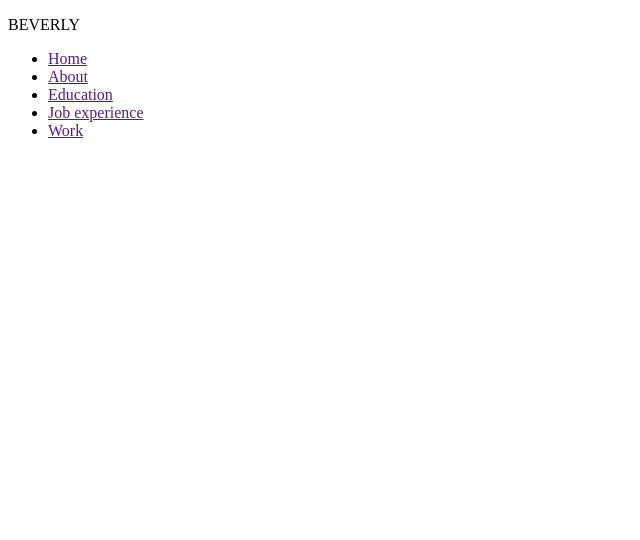
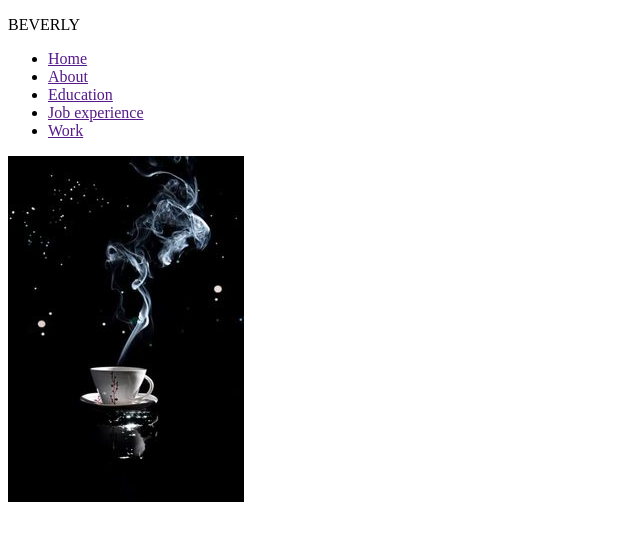
Before and after one commit to Beverlyfiona12/Beverlyfiona12.github.io, a plain HTML site: page index.html in a window 1280 px wide. Shown: the whole page, without its empty margins (0-640 px from the left). Drawn offline with Linux system fonts and the light colour scheme.

Commit message:
Added an image

```diff
--- a/index.html
+++ b/index.html
@@ -23,7 +23,10 @@
     </ul>
 
     </nav>
+    <div class="image">
+        <img src="images/beauty.jpg">
 
     </div>
+
 </body>
 </html>
```
Also changed, not shown: images/beauty.jpg (added).
